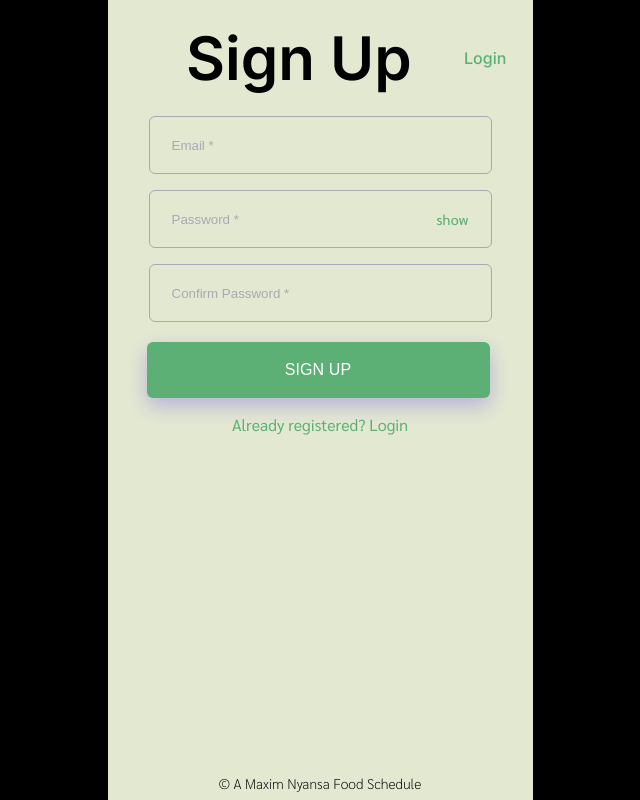
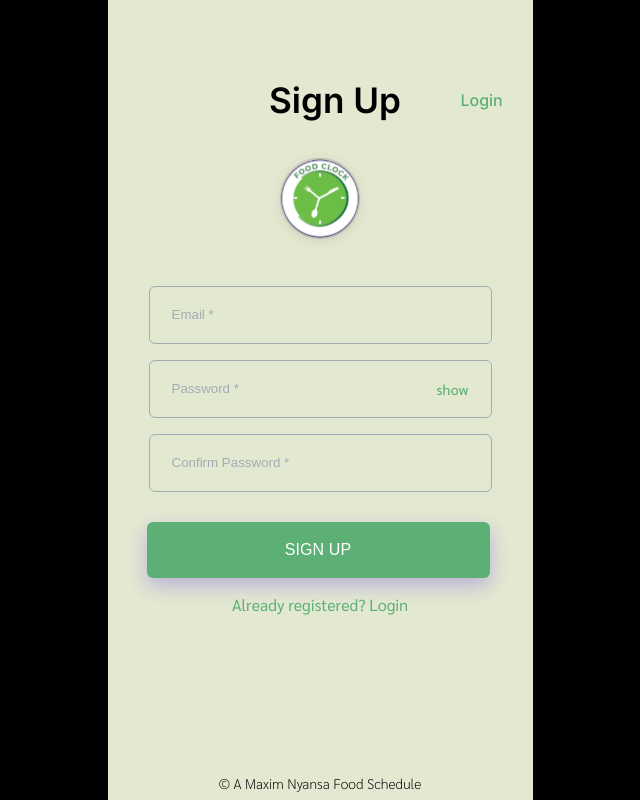
Before and after one commit to Emmanuel-Darko/FOOD-CLOCK, a Vue app: page /signup in a window 1280 px wide. Shown: the whole page, without its empty margins (320-960 px from the left). Built offline with nearby package versions, Linux system fonts and the light colour scheme.

Commit message:
Edited SignUp Layout

```diff
--- a/src/views/SignupPage.vue
+++ b/src/views/SignupPage.vue
@@ -1,13 +1,16 @@
 <template>
     <div class="auth-page flex-center">
         <header class="auth-page-header flex-center">
-            <span></span>
+            <!-- <span></span> -->
+            <div class="header-text">
+                <h3>Sign Up</h3>
+                <router-link to="/login">Login</router-link>
+            </div>
 
-            <h1>Sign Up</h1>
-            <router-link to="/login">Login</router-link>
 
         </header>
-        <main>
+        <img class="auth-logo" src="/images/homeLogo.svg"/>
+        <main class="main">
             <form @submit.prevent="handleSignUp" class="page-form auth-form">
 
                 <div class="input-container flex-center">
@@ -40,7 +43,7 @@
 
 <script>
 import InputField from '../components/InputField.vue';
-import router from '@/router'
+// import router from '@/router'
     export default {
         components:{
             InputField
@@ -117,6 +120,34 @@ import router from '@/router'
 
 <style lang="css" scoped>
 
+.auth-page-header{
+    position: relative;
+    height: 100px;
+    margin-top: 50px
 
+}
+.header-text{
+    position: absolute;
+    right: 0;
+    width: 69%;
+    display: flex;
+    flex-direction: row;
+    justify-content: space-around;
+    align-items: center;
+    /* background-color: blue; */
+}
+.main{
+    margin-top: 35px;
+}
+.input-container{
+    margin-bottom: 30px;
+}
+
+.auth-logo{
+width: 100px;
+}
+.auth-alternate-text{
+ justify-content: space-between;
+}
 
 </style>
```
